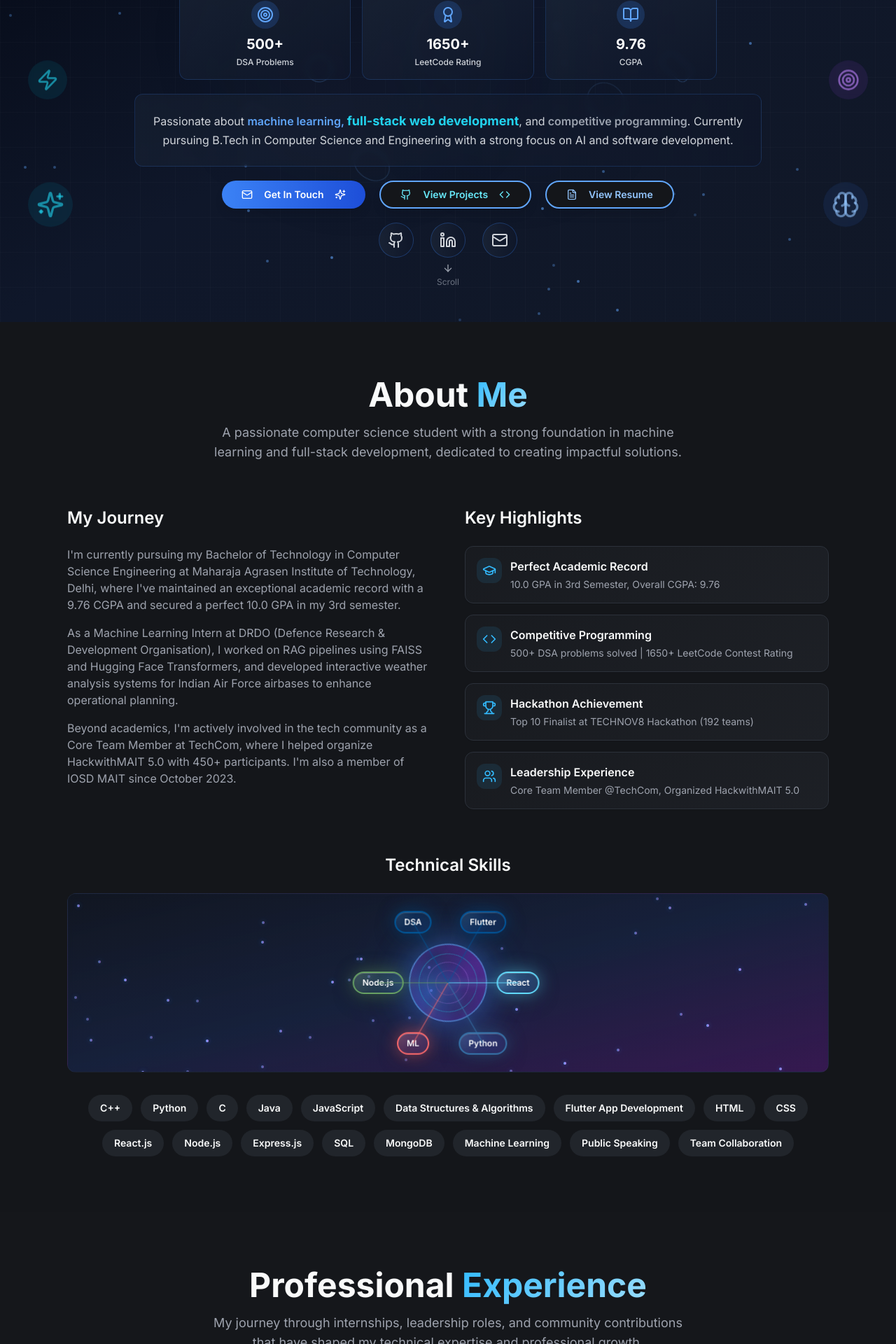
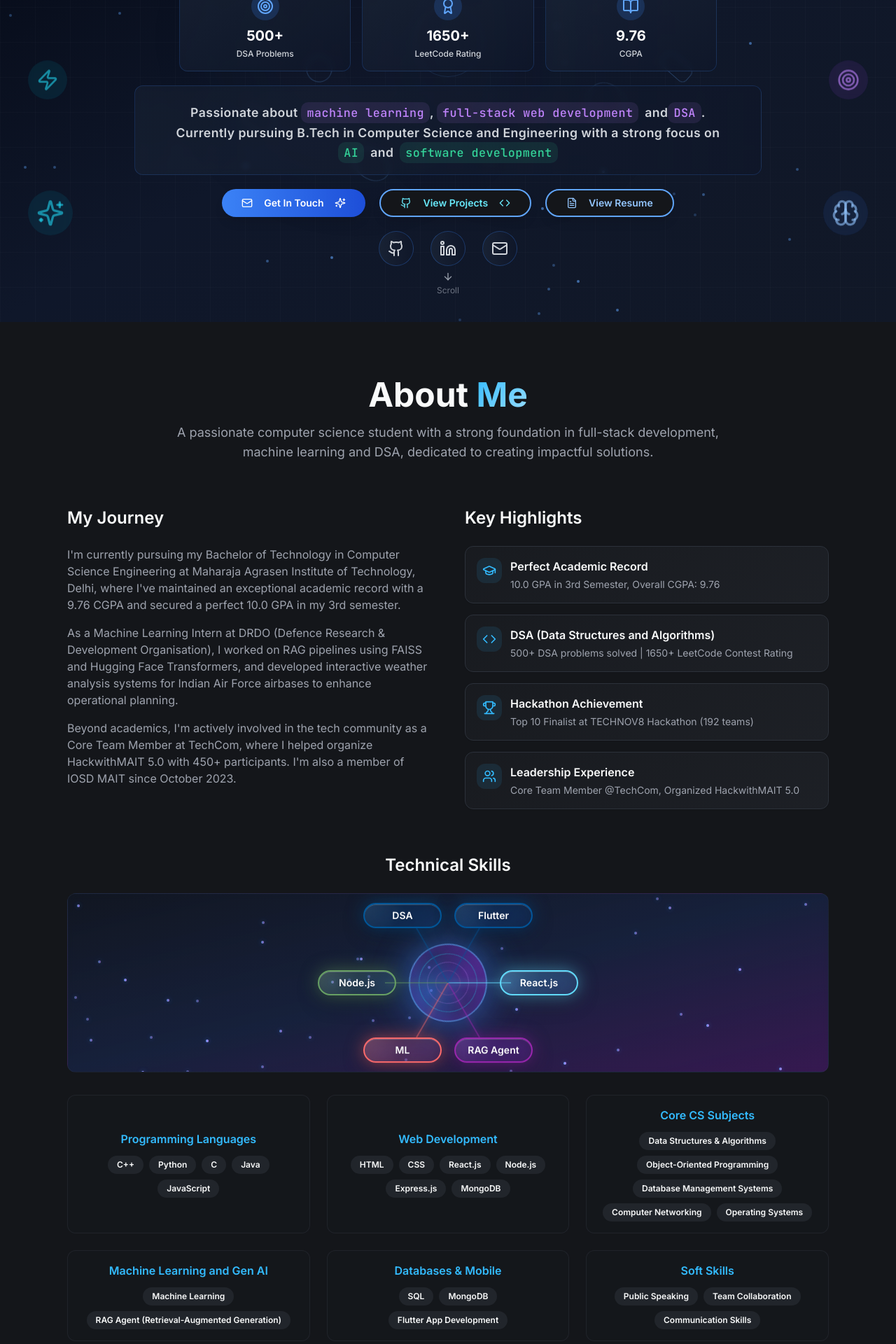
Before and after one commit to Arnav-Bhardwaj1/Portfolio, a React (Vite) app: page / in a window 1280 px wide. Shown: the part 340-2260 px from the top of the page at 70% size. Built offline with nearby package versions, Linux system fonts and the light colour scheme.

Commit message:
Fixed issues

```diff
--- a/src/components/About.tsx
+++ b/src/components/About.tsx
@@ -12,7 +12,7 @@ export const About = () => {
     },
     {
       icon: Code,
-      title: "Competitive Programming",
+      title: "DSA (Data Structures and Algorithms)",
       description: "500+ DSA problems solved | 1650+ LeetCode Contest Rating",
     },
     {
@@ -27,10 +27,31 @@ export const About = () => {
     },
   ];
 
-  const skills = [
-    "C++", "Python", "C", "Java", "JavaScript", "Data Structures & Algorithms",
-    "Flutter App Development", "HTML", "CSS", "React.js", "Node.js", "Express.js",
-    "SQL", "MongoDB", "Machine Learning", "Public Speaking", "Team Collaboration"
+  const skillCategories = [
+    {
+      title: "Programming Languages",
+      skills: ["C++", "Python", "C", "Java", "JavaScript"]
+    },
+    {
+      title: "Web Development",
+      skills: ["HTML", "CSS", "React.js", "Node.js", "Express.js", "MongoDB"]
+    },
+    {
+      title: "Core CS Subjects",
+      skills: ["Data Structures & Algorithms", "Object-Oriented Programming", "Database Management Systems", "Computer Networking", "Operating Systems"]
+    },
+    {
+      title: "Machine Learning and Gen AI",
+      skills: ["Machine Learning", "RAG Agent (Retrieval-Augmented Generation)"]
+    },
+    {
+      title: "Databases & Mobile",
+      skills: ["SQL", "MongoDB", "Flutter App Development"]
+    },
+    {
+      title: "Soft Skills",
+      skills: ["Public Speaking", "Team Collaboration", "Communication Skills"]
+    }
   ];
 
   return (
@@ -40,9 +61,8 @@ export const About = () => {
           <h2 className="text-4xl md:text-5xl font-bold mb-4">
             About <span className="text-gradient">Me</span>
           </h2>
-          <p className="text-lg text-muted-foreground max-w-2xl mx-auto">
-            A passionate computer science student with a strong foundation in machine learning
-            and full-stack development, dedicated to creating impactful solutions.
+          <p className="text-lg text-muted-foreground max-w-5xl mx-auto">
+            A passionate computer science student with a strong foundation in full-stack development, <br />machine learning and DSA, dedicated to creating impactful solutions.
           </p>
         </div>
 
@@ -101,15 +121,22 @@ export const About = () => {
             <SkillsVisualization />
           </div>
 
-          <div className="flex flex-wrap justify-center gap-3">
-            {skills.map((skill, index) => (
-              <Badge
-                key={index}
-                variant="secondary"
-                className="px-4 py-2 text-sm hover:bg-primary/20 hover:text-primary transition-colors cursor-default"
-              >
-                {skill}
-              </Badge>
+          <div className="grid md:grid-cols-2 lg:grid-cols-3 gap-6">
+            {skillCategories.map((category, index) => (
+              <div key={index} className={`bg-card/30 rounded-lg border border-border/50 text-center ${index === 0 || index === 1 ? 'pt-[50px] pb-4 px-4' : 'p-4'}`}>
+                <h4 className="font-semibold text-primary mb-3">{category.title}</h4>
+                <div className="flex flex-wrap gap-2 justify-center items-center">
+                  {category.skills.map((skill, skillIndex) => (
+                    <Badge
+                      key={skillIndex}
+                      variant="secondary"
+                      className="px-3 py-1 text-xs hover:bg-primary/20 hover:text-primary transition-colors cursor-default"
+                    >
+                      {skill}
+                    </Badge>
+                  ))}
+                </div>
+              </div>
             ))}
           </div>
         </div>
--- a/src/components/Education.tsx
+++ b/src/components/Education.tsx
@@ -23,7 +23,7 @@ export const Education = () => {
     {
       title: "Generative AI Professional - Oracle Cloud (OCI)",
       issuer: "Oracle",
-      category: "AI/ML",
+      category: "Gen AI and RAG",
     },
     {
       title: "AI Essentials Certification",
@@ -76,8 +76,9 @@ export const Education = () => {
   const getCategoryColor = (category: string) => {
     switch (category) {
       case "AI/ML": return "bg-primary/10 text-primary border-primary/20";
+      case "Gen AI and RAG": return "bg-yellow-500/10 text-yellow-500 border-yellow-500/20";
       case "Cloud": return "bg-accent/10 text-accent border-accent/20";
-      case "Professional": return "bg-secondary/10 text-secondary-foreground border-secondary/20";
+      case "Professional": return "bg-green-500/10 text-green-500 border-green-500/20";
       case "Achievement": return "bg-primary/10 text-primary border-primary/20";
       default: return "bg-muted/10 text-muted-foreground border-muted/20";
     }
--- a/src/components/Experience.tsx
+++ b/src/components/Experience.tsx
@@ -67,7 +67,7 @@ export const Experience = () => {
     switch (type) {
       case "Internship": return "bg-primary/10 text-primary border-primary/20";
       case "Leadership": return "bg-accent/10 text-accent border-accent/20";
-      case "Organization": return "bg-secondary/10 text-secondary-foreground border-secondary/20";
+      case "Organization": return "bg-yellow-500/10 text-yellow-500 border-yellow-500/20";
       case "Achievement": return "bg-primary/10 text-primary border-primary/20";
       default: return "bg-muted/10 text-muted-foreground border-muted/20";
     }
--- a/src/components/Hero.tsx
+++ b/src/components/Hero.tsx
@@ -153,12 +153,15 @@ export const Hero = () => {
 
           {/* Description */}
           <div className="mb-5 max-w-4xl mx-auto">
-            <div className="bg-gradient-to-r from-slate-800/40 to-slate-900/40 backdrop-blur-sm border border-blue-500/20 rounded-xl p-6">
-              <p className="text-base text-gray-300 leading-relaxed text-center">
-                Passionate about <span className="text-blue-400 font-semibold">machine learning, </span>
-                <span className="text-cyan-400 font-bold text-lg"> full-stack web development</span>, and
-                <span className="text-gray-400 font-semibold"> competitive programming</span>.
-                Currently pursuing B.Tech in Computer Science and Engineering with a strong focus on AI and software development.
+            <div className="bg-gradient-to-r from-slate-800/40 to-slate-900/40 backdrop-blur-sm border border-blue-500/20 rounded-xl px-6 pt-6 pb-4">
+              <p className="text-base text-gray-300 leading-relaxed text-center font-semibold tracking-wide" style={{ fontFamily: "'Inter', -apple-system, BlinkMacSystemFont, 'Segoe UI', sans-serif", fontSize: '1.1em', fontWeight: '600' }}>
+                Passionate about <span className="text-purple-400 font-semibold bg-purple-400/10 px-2 py-1 rounded-md" style={{ fontFamily: "'JetBrains Mono', 'Fira Code', monospace", fontSize: '0.95em', fontWeight: '500' }}>machine learning</span>,
+                <span className="text-purple-400 font-bold bg-purple-400/10 px-2 py-1 rounded-md mx-1" style={{ fontFamily: "'JetBrains Mono', 'Fira Code', monospace", fontSize: '0.95em', fontWeight: '500' }}>full-stack web development</span> and
+                <span className="text-purple-400 font-semibold bg-purple-400/10 px-2 py-1 rounded-md" style={{ fontFamily: "'JetBrains Mono', 'Fira Code', monospace", fontSize: '0.95em', fontWeight: '500' }}>DSA</span>.
+                <br />
+                Currently pursuing B.Tech in Computer Science and Engineering with a strong focus on
+                <br />
+                <span className="text-emerald-400 font-semibold bg-emerald-400/10 px-2 py-1 rounded-md mx-1" style={{ fontFamily: "'JetBrains Mono', 'Fira Code', monospace", fontSize: '0.95em', fontWeight: '500' }}>AI</span> and <span className="text-emerald-400 font-semibold bg-emerald-400/10 px-2 py-1 rounded-md mx-1" style={{ fontFamily: "'JetBrains Mono', 'Fira Code', monospace", fontSize: '0.95em', fontWeight: '500' }}>software development</span>
               </p>
             </div>
           </div>
--- a/src/components/Projects.tsx
+++ b/src/components/Projects.tsx
@@ -76,9 +76,9 @@ export const Projects = () => {
     switch (category) {
       case "Full-Stack Development": return "bg-primary/10 text-primary border-primary/20";
       case "Full-Stack & AI": return "bg-blue-500/10 text-blue-500 border-blue-500/20";
-      case "Full-Stack, AI and ML": return "bg-purple-500/10 text-purple-500 border-purple-500/20";
+      case "Full-Stack, AI and ML": return "bg-orange-500/10 text-orange-500 border-orange-500/20";
       case "Full-Stack & ML": return "bg-green-500/10 text-green-500 border-green-500/20";
-      case "Full-Stack & 3D": return "bg-orange-500/10 text-orange-500 border-orange-500/20";
+      case "Full-Stack & 3D": return "bg-purple-500/10 text-purple-500 border-purple-500/20";
       default: return "bg-muted/10 text-muted-foreground border-muted/20";
     }
   };
--- a/src/components/ThreeVisualizations.tsx
+++ b/src/components/ThreeVisualizations.tsx
@@ -24,8 +24,8 @@ export function SkillsVisualization() {
   }, []);
 
   const skills = [
-    { name: 'React', color: '#61dafb', delay: 0, glow: '#61dafb80' },
-    { name: 'Python', color: '#3776ab', delay: 0.2, glow: '#3776ab80' },
+    { name: 'React.js', color: '#61dafb', delay: 0, glow: '#61dafb80' },
+    { name: 'RAG Agent', color: '#9c27b0', delay: 0.2, glow: '#9c27b080' },
     { name: 'ML', color: '#ff6b6b', delay: 0.4, glow: '#ff6b6b80' },
     { name: 'Node.js', color: '#68a063', delay: 0.6, glow: '#68a06380' },
     { name: 'DSA', color: '#00599c', delay: 0.8, glow: '#00599c80' },
@@ -83,10 +83,12 @@ export function SkillsVisualization() {
 
       {/* Enhanced floating skill badges */}
       {skills.map((skill, index) => {
-        const angle = (index * 60) * (Math.PI / 180);
-        const radius = 100;
+        const angle = (index * 360 / skills.length) * (Math.PI / 180);
+        const radius = 130;
         const x = Math.cos(angle) * radius;
-        const y = Math.sin(angle) * radius;
+        // Move top and bottom badges closer to center to touch connection lines
+        const isTopOrBottom = index === 1 || index === 2 || index === 4 || index === 5; // DSA, Flutter, ML, RAG Agent
+        const y = isTopOrBottom ? Math.sin(angle) * 111 : Math.sin(angle) * radius;
 
         return (
           <div
@@ -100,7 +102,7 @@ export function SkillsVisualization() {
             }}
           >
             <div
-              className={`px-3 py-1.5 rounded-full text-xs font-semibold text-white border-2 backdrop-blur-md transition-all duration-300 cursor-pointer group/skill ${
+              className={`w-28 px-3 py-1.5 rounded-full text-sm font-semibold text-white border-2 backdrop-blur-md transition-all duration-300 cursor-pointer group/skill flex items-center justify-center ${
                 hoveredSkill === skill.name ? 'scale-125 z-10' : 'hover:scale-110'
               }`}
               style={{
@@ -131,10 +133,10 @@ export function SkillsVisualization() {
       {isVisible && (
         <svg className="absolute inset-0 w-full h-full pointer-events-none">
           {skills.map((skill, index) => {
-            const angle = (index * 60) * (Math.PI / 180);
-            const radius = 100;
-            const x = Math.cos(angle) * radius;
-            const y = Math.sin(angle) * radius;
+            const angle = (index * 360 / skills.length) * (Math.PI / 180);
+            const lineRadius = 90;
+            const x = Math.cos(angle) * lineRadius;
+            const y = Math.sin(angle) * lineRadius;
 
             return (
               <line
@@ -167,7 +169,7 @@ export function CodeVisualization() {
   const [activeBlock, setActiveBlock] = useState<string | null>(null);
   const [currentText, setCurrentText] = useState(0);
 
-  const rotatingTexts = ['Project Hub', 'Innovation', 'Development', 'Solutions'];
+  const rotatingTexts = ['Project Core', 'Innovation', 'Development', 'Solutions'];
 
   useEffect(() => {
     const observer = new IntersectionObserver(
@@ -197,9 +199,9 @@ export function CodeVisualization() {
 
   const codeBlocks = [
     { text: 'Finova', color: '#61dafb', delay: 0, position: 'top-left', glow: '#61dafb80', type: 'Finance App' },
-    { text: 'Farmsphere', color: '#3776ab', delay: 0.3, position: 'top-right', glow: '#3776ab80', type: 'AI Project' },
+    { text: 'FarmSphere', color: '#3776ab', delay: 0.3, position: 'top-right', glow: '#3776ab80', type: 'AI Project' },
     { text: 'TaskFlow', color: '#ff6b6b', delay: 0.6, position: 'bottom-left', glow: '#ff6b6b80', type: 'Web App' },
-    { text: 'Astroguard', color: '#68a063', delay: 0.9, position: 'bottom-right', glow: '#68a06380', type: 'Mobile Dev' },
+    { text: 'AstroGuard', color: '#68a063', delay: 0.9, position: 'bottom-right', glow: '#68a06380', type: 'Mobile Dev' },
   ];
 
   const getPositionClasses = (position: string) => {
@@ -296,11 +298,19 @@ export function CodeVisualization() {
       {/* Enhanced floating syntax elements */}
       {isVisible && (
         <>
-          <div className="absolute top-4 left-1/2 transform -translate-x-1/2 text-green-400/70 font-mono text-lg animate-float drop-shadow-lg" style={{ textShadow: '0 0 10px #22c55e' }}>
+          <div className="absolute top-6 left-[47.5%] transform -translate-x-1/2 text-green-400/70 font-mono text-lg animate-float drop-shadow-lg" style={{ textShadow: '0 0 10px #22c55e', animationDelay: '0s' }}>
             {'{ }'}
           </div>
-          <div className="absolute bottom-4 left-1/2 transform -translate-x-1/2 text-blue-400/70 font-mono text-lg animate-float drop-shadow-lg" style={{ animationDelay: '1s', textShadow: '0 0 10px #3b82f6' }}>
+          <div className="absolute bottom-3 left-[47.5%] transform -translate-x-1/2 text-blue-400/70 font-mono text-lg animate-float drop-shadow-lg" style={{textShadow: '0 0 10px #3b82f6', animationDelay: '0s' }}>
             {'< />'}
+          </div>
+
+          {/* Floating globe elements between projects */}
+          <div className="absolute top-[45.8%] left-14 transform -translate-y-1/2 text-cyan-400/60 text-3xl animate-float drop-shadow-lg" style={{textShadow: '0 0 8px #06b6d4', animationDelay: '0s' }}>
+            🌐
+          </div>
+          <div className="absolute top-[45.8%] right-16 transform -translate-y-1/2 text-cyan-400/60 text-3xl animate-float drop-shadow-lg" style={{textShadow: '0 0 8px #06b6d4', animationDelay: '0s' }}>
+            🌐
           </div>
         </>
       )}
@@ -356,7 +366,7 @@ export function ExperienceVisualization() {
   return (
     <div
       ref={containerRef}
-      className="w-full h-64 bg-gradient-to-br from-slate-900/50 via-purple-900/30 to-pink-900/50 rounded-xl overflow-hidden relative group border border-slate-700/30 backdrop-blur-sm"
+      className="w-full h-48 bg-gradient-to-br from-slate-900/50 via-purple-900/30 to-pink-900/50 rounded-xl overflow-hidden relative group border border-slate-700/30 backdrop-blur-sm"
     >
       {/* Enhanced floating data points with mouse interaction */}
       {[...Array(20)].map((_, i) => {
```
